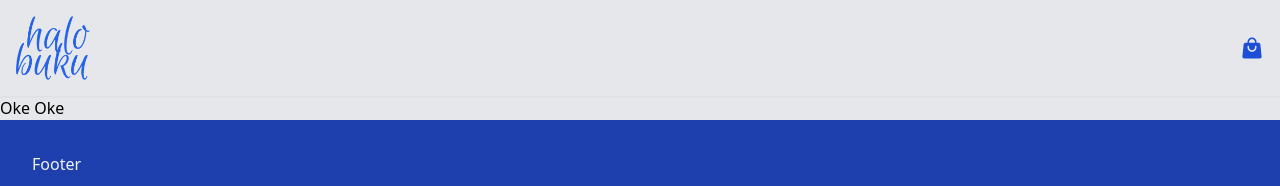
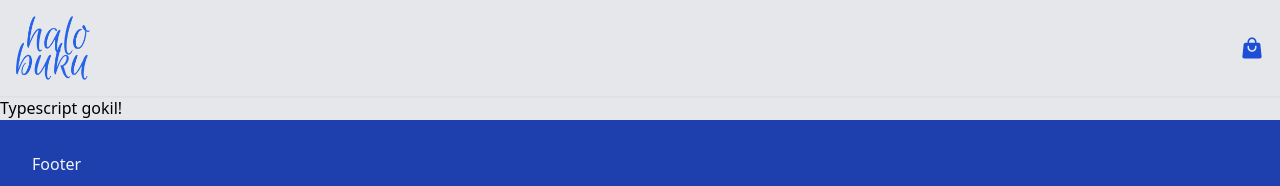
Before and after one commit to CrashTeamR/HaloBuku, a Next.js app: page / in a window 1280 px wide. Shown: the top 186 px of the page. Built offline with nearby package versions, Linux system fonts and the light colour scheme.

Commit message:
Update index.tsx
Set main tag for the main content

```diff
--- a/src/pages/index.tsx
+++ b/src/pages/index.tsx
@@ -10,7 +10,7 @@ export default function Home() {
       </Head>
 
       <RootLayout>
-        <h1>Oke Oke</h1>
+        <main className="">Typescript gokil!</main>
       </RootLayout>
     </>
   );
```
